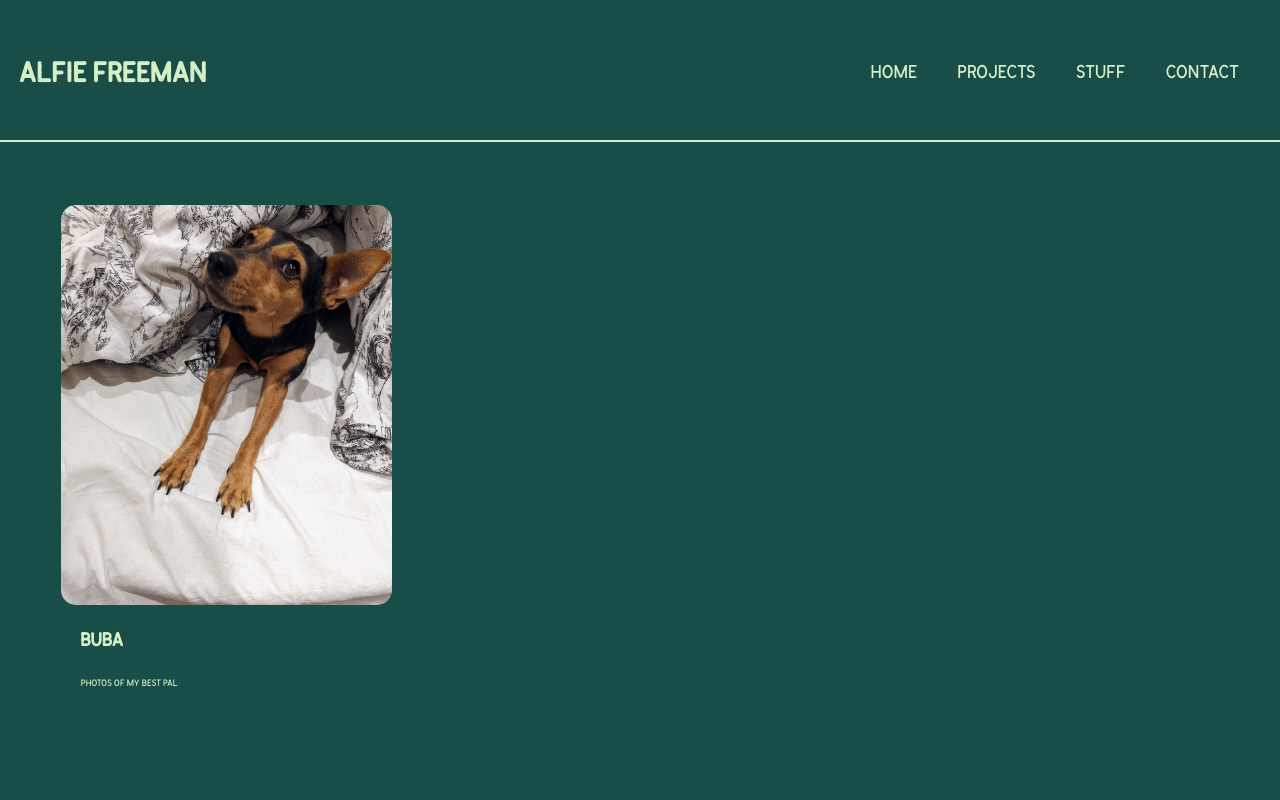
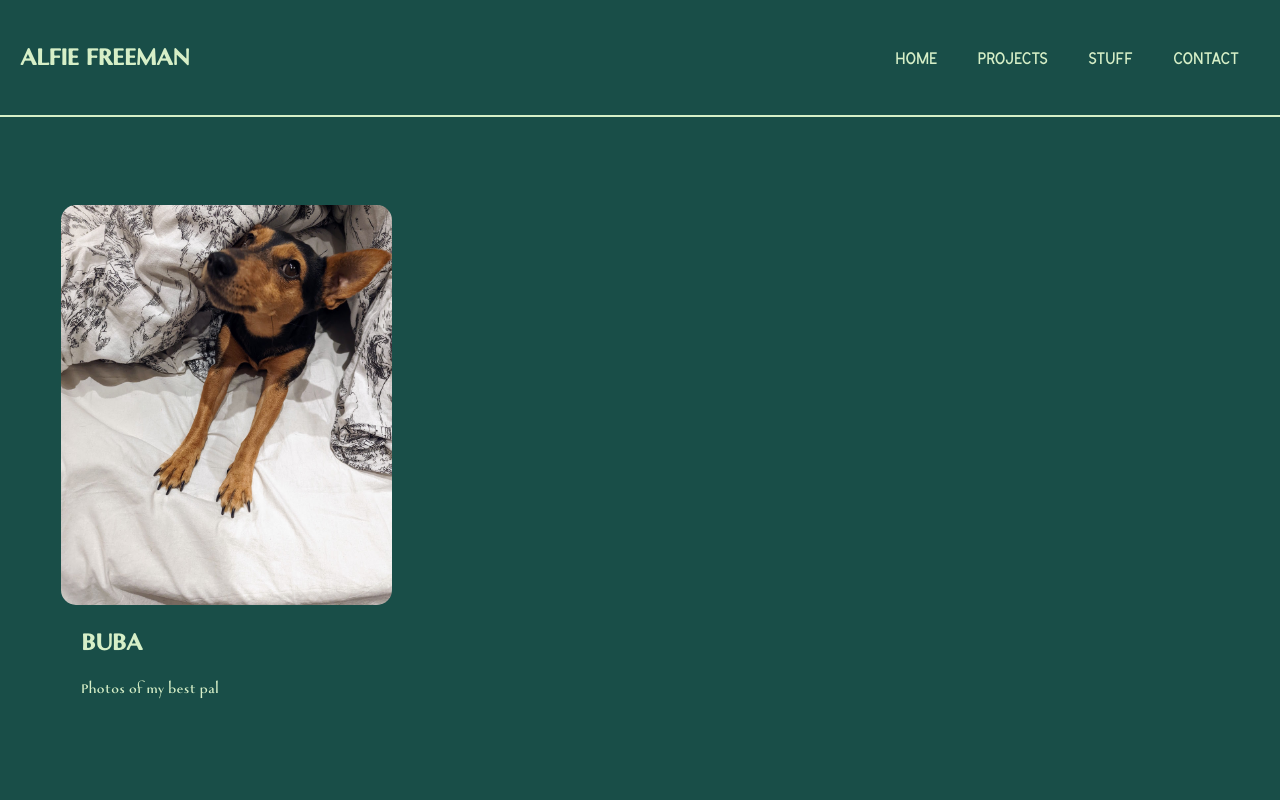
Before and after one commit to runticle/next-website, a Next.js app: page /stuff in a window 1280 px wide. Shown: the top 800 px of the page. Built offline with nearby package versions, Linux system fonts and the light colour scheme.

Commit message:
Font sorted for now.

```diff
--- a/src/components/AboutMe.js
+++ b/src/components/AboutMe.js
@@ -52,14 +52,12 @@ const TextContainer = styled.div`
 export default function AboutMe() {
 
     const title = `Hi, I'm Alfie`
-    const subtitle = `React & React Native developer`
+    const subtitle = `Web & App developer`
     const description =
         [
             `I have officially been in the software world for 4 years, but have had my toes dipped for a little longer`,
             `I co-founded a successful Bitcoin Brokerage in 2013`,
             `I recently left my role as senior developer at LeSalon - a startup based in London`,
-            `Then I went travelling for ages`,
-            `Now I am looking for my next adventure`,
         ]
 
 
--- a/src/components/Header.js
+++ b/src/components/Header.js
@@ -3,7 +3,6 @@ import styled from 'styled-components';
 import Nav from './Nav';
 
 export const Logo = styled.h1`
-  font-size: 3rem;
   z-index: 2;
   position: relative;
 
--- a/src/components/LifeTree.js
+++ b/src/components/LifeTree.js
@@ -17,7 +17,6 @@ const LifeTreeStyle = styled.div`
 
     .information {
         color: var(--darkGreen);
-        font-size: 1.1rem;
     }
 
     // not for mobile
--- a/src/components/Nav.js
+++ b/src/components/Nav.js
@@ -7,7 +7,6 @@ const Desktop = styled.ul`
   margin: 0;
   padding: 0;
   display: flex;
-  font-size: 2rem;
   font-family: 'regular', --apple-system, BlinkMacSystemFont, 'Segoe UI', Roboto, Oxygen, Ubuntu, Cantarell, 'Open Sans', 'Helvetica Neue', sans-serif;;
 
   @media screen and (max-width: 767px) {
@@ -21,7 +20,6 @@ const Desktop = styled.ul`
     align-items: center;
     position: relative;
     text-transform: uppercase;
-    font-size: 1em;
     background: none;
 
     height: 100%;
@@ -103,7 +101,6 @@ const Mobile = styled.div`
       h1 {
         padding: 0;
         margin: 0;
-        font-size: 3rem;
         margin: var(--spacing) 0;
       }
 
@@ -121,8 +118,7 @@ const Mobile = styled.div`
       display: flex;
       align-items: center;
       position: relative;
-      text-transform: uppercase;
-      font-size: 1em;
+      text-transform: uppercase; */
       background: none;
 
       color: var(--darkGreen);
--- a/src/components/Page.js
+++ b/src/components/Page.js
@@ -24,16 +24,28 @@ const GlobalStyles = createGlobalStyle`
         font-style: normal;
     }
     @font-face {
+        font-family: 'tender';
+        src: url('/tender.otf') format("opentype");
+        font-weight: normal;
+        font-style: normal;
+    }
+    @font-face {
         font-family: 'mytype';
         src: url('/mytype.ttf') format("truetype");
+        font-weight: normal;
+        font-style: normal;
+    }
+    @font-face {
+        font-family: 'actors';
+        src: url('/actors.ttf') format("truetype");
         font-weight: normal;
         font-style: normal;
     }
 
    /* setup variables */
    html {
-      --fontHeading: 'textured', --apple-system, BlinkMacSystemFont, 'Segoe UI', Roboto, Oxygen, Ubuntu, Cantarell, 'Open Sans', 'Helvetica Neue', sans-serif;
-      --fontBody: 'rounded', --apple-system, BlinkMacSystemFont, 'Segoe UI', Roboto, Oxygen, Ubuntu, Cantarell, 'Open Sans', 'Helvetica Neue', sans-serif;
+      --fontHeading: 'tender', --apple-system, BlinkMacSystemFont, 'Segoe UI', Roboto, Oxygen, Ubuntu, Cantarell, 'Open Sans', 'Helvetica Neue', sans-serif;
+      --fontBody: 'tender', --apple-system, BlinkMacSystemFont, 'Segoe UI', Roboto, Oxygen, Ubuntu, Cantarell, 'Open Sans', 'Helvetica Neue', sans-serif;
       --red: #ff0000;
       --black: #393939;
       --grey: #3A3A3A;
@@ -63,6 +75,8 @@ const GlobalStyles = createGlobalStyle`
 
     h1, h2, h3 {
       font-family: var(--fontHeading);
+      text-transform: uppercase;
+      font-size: 32px;
     }
 
     body {
@@ -71,8 +85,8 @@ const GlobalStyles = createGlobalStyle`
         padding-top: 145px; // the header.
         margin: 0;
         margin-bottom: var(--footerHeight, 100px);
-        font-size:1.5rem;
-        line-height: 2;
+        font-size: 18px;
+        line-height: 1;
         min-height: 100vh;
         background: linear-gradient(170deg, var(--lightGreen) 0%, var(--middleGreen) 50%, var(--darkGreen) 100%);
         background: var(--darkGreen);
--- a/src/components/Skills.js
+++ b/src/components/Skills.js
@@ -10,7 +10,6 @@ justify-content: center;
 
 h1 {
     text-align: center;
-    font-size: 4rem;
     color: var(--lightGreen);
 }
 `
--- a/src/components/Strengths.js
+++ b/src/components/Strengths.js
@@ -9,7 +9,6 @@ const SkillsStyle = styled.div`
 
     h1 {
         text-align: center;
-        font-size: 4rem;
         color: var(--lightGreen);
     }
 `
--- a/src/components/Timeline.js
+++ b/src/components/Timeline.js
@@ -31,12 +31,6 @@ const TimelineStyle = styled.div`
 
     div > .information {
         scroll-snap-align: center;
-    }
-
-    h1 {
-        text-align: center;
-        font-size: 4rem;
-        color: var(--lightGreen);
     }
 `
 
--- a/src/components/shared/Card.js
+++ b/src/components/shared/Card.js
@@ -2,7 +2,6 @@ import Image from 'next/image';
 import styled from 'styled-components';
 
 const CardStyles = styled.div`
-  font-size: 3rem;
   z-index: 2;
   width: 80%;
   margin: 0 auto;
@@ -38,19 +37,6 @@ const CardStyles = styled.div`
         justify-content: space-between;
         align-items: center;
         text-align: left;
-
-    .text{
-
-        h1{
-            font-size: 2rem;
-        }
-
-        p {
-            font-size: 1rem;
-        }
-    }
-
-
     }
 `;
 
--- a/src/components/shared/Heading.js
+++ b/src/components/shared/Heading.js
@@ -1,7 +1,6 @@
 import styled from "styled-components"
 
 const HeadingStyles = styled.div`
-    font-size: 1.1rem;
     color: var(--lightGreen);
     text-align: center;
 `
```
Also changed, not shown: public/actors.ttf (added), public/tender.otf (added). Lines whose indentation alone changed are shown as unchanged.
